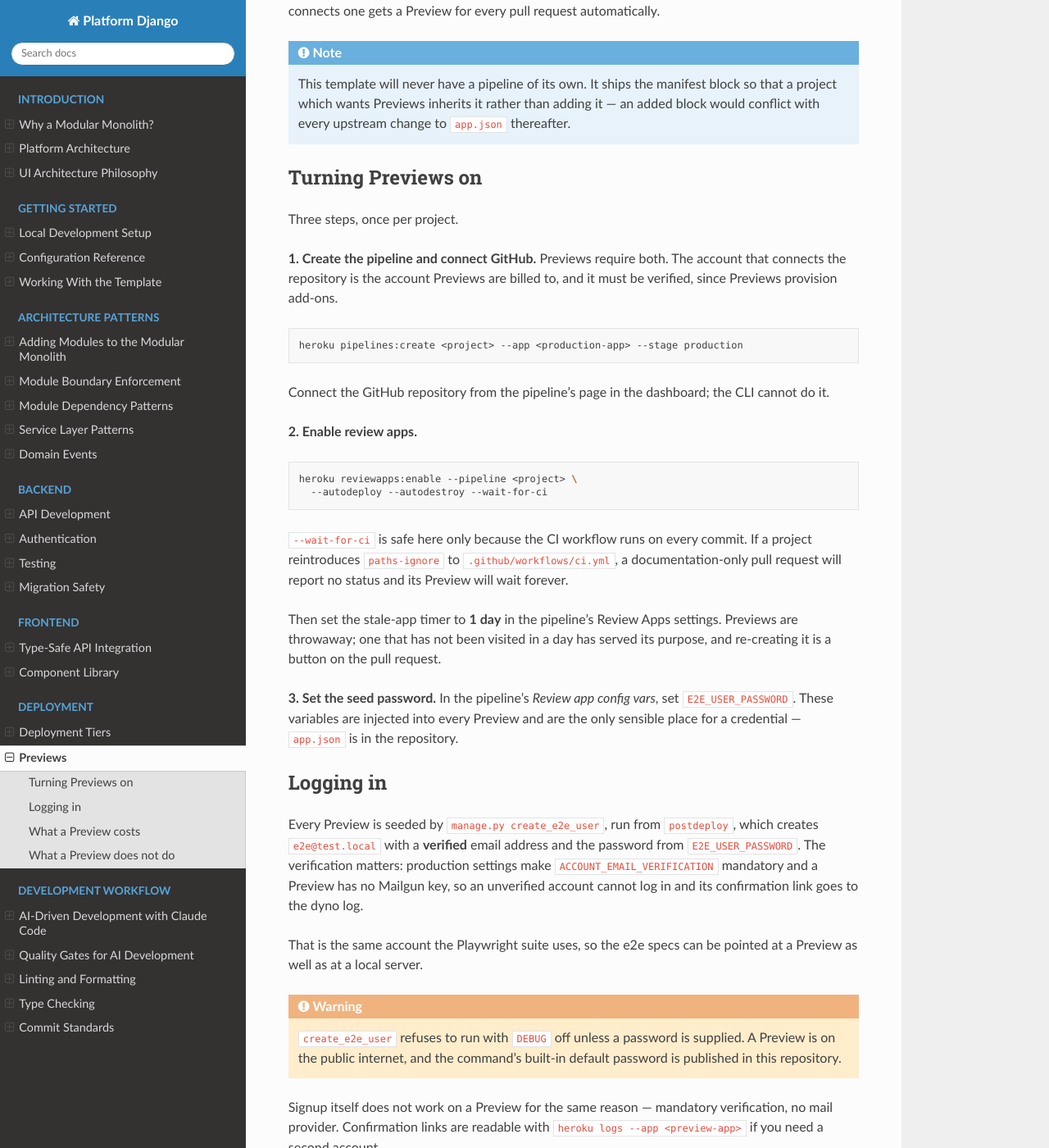
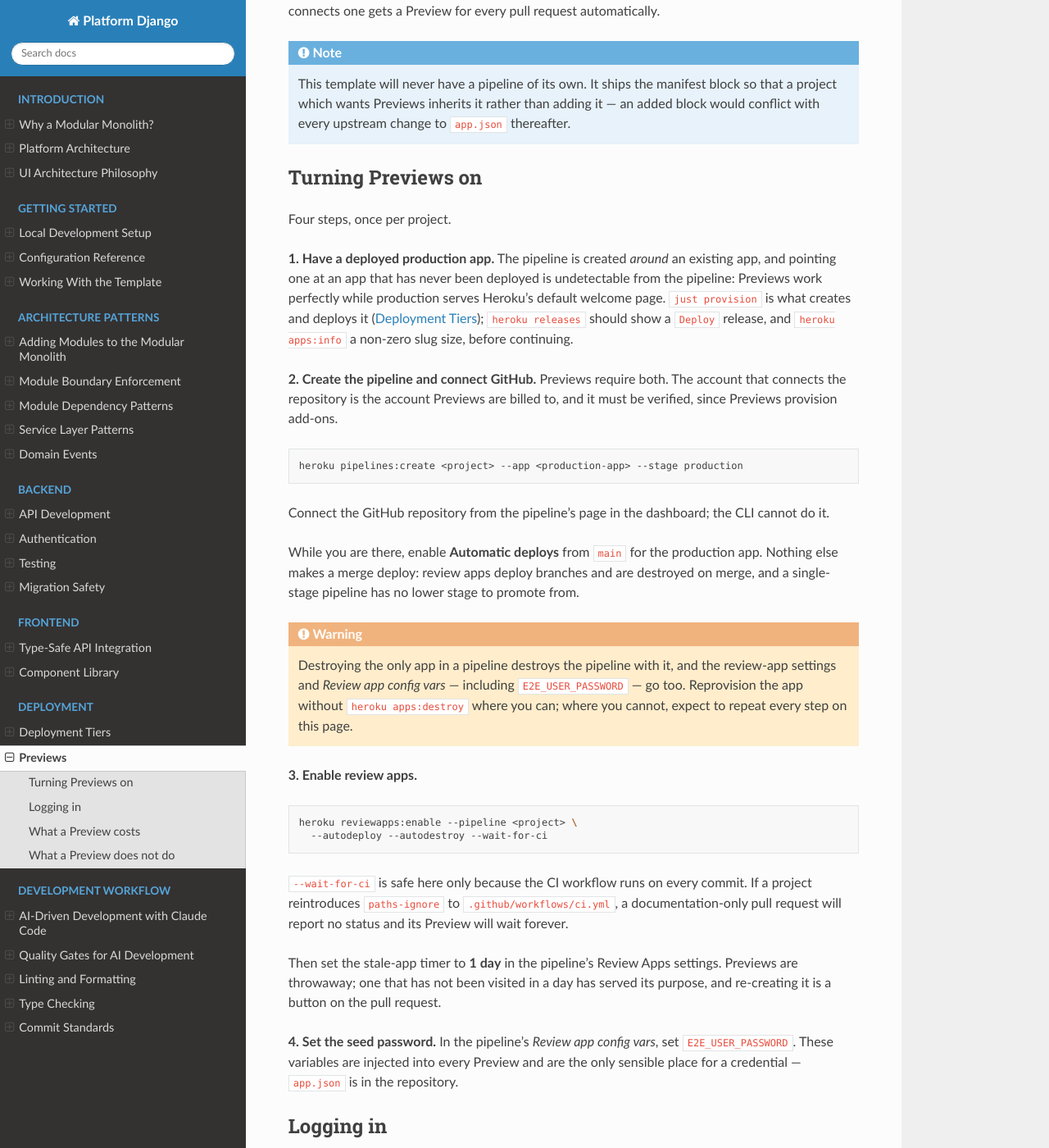
Before and after one commit to mascah/platform-django, a Sphinx documentation site: the page built from docs/7-deployment/previews.rst, in a window 1280 px wide and 1400 px high, scrolled down 304 px. Shown: the whole window at 82% size. Built offline with Sphinx 7.4.7 and the Read the Docs theme 3.1.0, drawn with Linux system fonts in a browser that asks for light colours.

Commit message:
feat: apply app.json to Heroku with bin/provision
The README told every project made from this template to provision with
`heroku create --manifest`, which reads **heroku.yml** — a different format
whose setup section is only honoured on the container stack, and this app
builds with buildpacks. Nothing in the Heroku CLI reads app.json at all: it is
consumed by review apps, the Heroku Button (public repositories only) and the
App Setups API, none of which provision a private project's first app. So the
documented command failed outright.

bin/provision (+ `just provision`) applies the manifest in the order Heroku
requires: create → buildpacks → add-ons → config → push → scale. The last two
cannot swap — ps:scale needs a process type, which does not exist until a slug
is built, and Procfile's `release: migrate` needs DATABASE_URL and
DJANGO_SETTINGS_MODULE set before the push. Values come from app.json and
nowhere else, so graduating a tier stays the diff to that file tiers.rst
describes; `required: false` variables are left unset, and a variable declaring
both a literal and a generator is taken as the literal rather than reaching
config:set twice.

--dry-run prints the commands instead of running them, worth doing first since
everything after create bills. Printed arguments containing a space are double
quoted, so PROJECT_DISPLAY_NAME survives a paste and the generated-secret
expression still runs.

previews.rst gained the step it was missing: the production app needs its own
first deploy and its own Automatic deploys toggle, since review apps deploy
branches and are destroyed on merge, and a single-stage pipeline has no lower
stage to promote from. Plus a warning that destroying the only app in a
pipeline destroys the pipeline, its review-app settings and its Review app
config vars — including E2E_USER_PASSWORD — with it.

tests/test_provision.py drives the script hermetically: heroku is a shim on
PATH that records its arguments and the push target is a local bare repository.
It asserts the constrained ordering, that optional variables stay unset, that
an unsupported generator warns rather than being dropped, that a re-run
configures an existing app in place without duplicating buildpacks, and that a
generated secret is real 64-char hex rather than the literal string "secret".

Ports up mascah/keyborg#22. Closes #133

Co-Authored-By: Claude Opus 5 (1M context) <noreply@anthropic.com>

```diff
--- a/docs/7-deployment/previews.rst
+++ b/docs/7-deployment/previews.rst
@@ -22,9 +22,16 @@ pull request automatically.
 Turning Previews on
 -------------------
 
-Three steps, once per project.
+Four steps, once per project.
 
-**1. Create the pipeline and connect GitHub.** Previews require both. The
+**1. Have a deployed production app.** The pipeline is created *around* an
+existing app, and pointing one at an app that has never been deployed is
+undetectable from the pipeline: Previews work perfectly while production serves
+Heroku's default welcome page. ``just provision`` is what creates and deploys it
+(:doc:`tiers`); ``heroku releases`` should show a ``Deploy`` release, and
+``heroku apps:info`` a non-zero slug size, before continuing.
+
+**2. Create the pipeline and connect GitHub.** Previews require both. The
 account that connects the repository is the account Previews are billed to, and
 it must be verified, since Previews provision add-ons.
 
@@ -35,7 +42,20 @@ it must be verified, since Previews provision add-ons.
 Connect the GitHub repository from the pipeline's page in the dashboard; the
 CLI cannot do it.
 
-**2. Enable review apps.**
+While you are there, enable **Automatic deploys** from ``main`` for the
+production app. Nothing else makes a merge deploy: review apps deploy branches
+and are destroyed on merge, and a single-stage pipeline has no lower stage to
+promote from.
+
+.. warning::
+
+   Destroying the only app in a pipeline destroys the pipeline with it, and the
+   review-app settings and *Review app config vars* — including
+   ``E2E_USER_PASSWORD`` — go too. Reprovision the app without
+   ``heroku apps:destroy`` where you can; where you cannot, expect to repeat
+   every step on this page.
+
+**3. Enable review apps.**
 
 .. code-block:: bash
 
@@ -51,7 +71,7 @@ Then set the stale-app timer to **1 day** in the pipeline's Review Apps
 settings. Previews are throwaway; one that has not been visited in a day has
 served its purpose, and re-creating it is a button on the pull request.
 
-**3. Set the seed password.** In the pipeline's *Review app config vars*, set
+**4. Set the seed password.** In the pipeline's *Review app config vars*, set
 ``E2E_USER_PASSWORD``. These variables are injected into every Preview and are
 the only sensible place for a credential — ``app.json`` is in the repository.
 
--- a/pyproject.toml
+++ b/pyproject.toml
@@ -160,6 +160,7 @@ ignore = [
 # "untrusted input" is a literal name and a tmp_path, and eject's exit code is
 # asserted rather than raised on.
 "tests/test_worktree_create.py" = ["S603"]
+"tests/test_provision.py" = ["S603", "S607"]
 "tests/test_eject.py" = ["S603", "S607", "PLW1510"]
 
 [tool.ruff.lint.isort]
```
Also changed, not shown: README.md (+11 -2 lines), docs/7-deployment/tiers.rst (+8 -0 lines), 3 other files.
